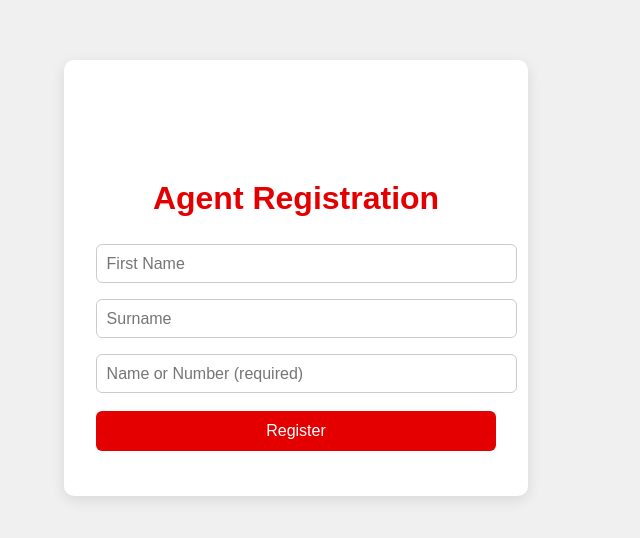
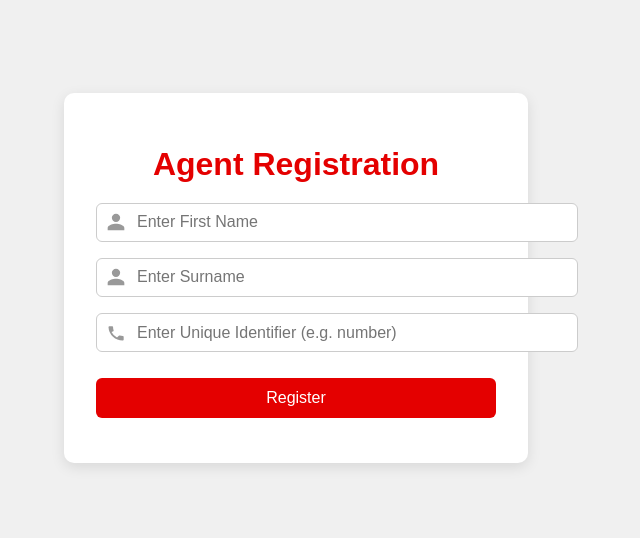
Before and after one commit to Simon-phiri/mm-num-box, a plain HTML site: page registration.html in a window 1280 px wide. Shown: the part 122-660 px from the top of the page, without its empty margins (344-984 px from the left). Drawn offline with Linux system fonts and the light colour scheme.

Commit message:
Update registration.html

```diff
--- a/registration.html
+++ b/registration.html
@@ -25,16 +25,25 @@
     }
     h1 {
       margin-bottom: 1.2rem;
-      margin-top: 5.5rem;
       color: #e40000;
     }
-    input {
+    .input-group {
+      position: relative;
+      margin-bottom: 1rem;
+    }
+    .input-group input {
       width: 100%;
-      padding: 0.6rem;
-      margin: 0.5rem 0;
+      padding: 0.6rem 2.5rem 0.6rem 2.5rem;
       border: 1px solid #ccc;
       border-radius: 6px;
       font-size: 1rem;
+    }
+    .input-group svg {
+      position: absolute;
+      left: 10px;
+      top: 50%;
+      transform: translateY(-50%);
+      color: #999;
     }
     button {
       width: 100%;
@@ -44,8 +53,6 @@
       border-radius: 6px;
       font-size: 1rem;
       cursor: pointer;
-    }
-    .register-btn {
       background: #e40000;
       color: #fff;
     }
@@ -68,10 +75,29 @@
 <body>
   <div class="register-container">
     <h1>Agent Registration</h1>
-    <input type="text" id="name" placeholder="First Name" required>
-    <input type="text" id="surname" placeholder="Surname" required>
-    <input type="text" id="identifier" placeholder="Name or Number (required)">
-    <button class="register-btn" id="registerBtn">Register</button>
+
+    <div class="input-group">
+      <svg width="20" height="20" viewBox="0 0 24 24">
+        <path fill="currentColor" d="M12 12a5 5 0 1 0-5-5 5 5 0 0 0 5 5Zm0 2c-3.33 0-10 1.67-10 5v3h20v-3c0-3.33-6.67-5-10-5Z"/>
+      </svg>
+      <input type="text" id="name" placeholder="Enter First Name" required>
+    </div>
+
+    <div class="input-group">
+      <svg width="20" height="20" viewBox="0 0 24 24">
+        <path fill="currentColor" d="M12 12a5 5 0 1 0-5-5 5 5 0 0 0 5 5Zm0 2c-3.33 0-10 1.67-10 5v3h20v-3c0-3.33-6.67-5-10-5Z"/>
+      </svg>
+      <input type="text" id="surname" placeholder="Enter Surname" required>
+    </div>
+
+    <div class="input-group">
+      <svg width="20" height="20" viewBox="0 0 24 24">
+        <path fill="currentColor" d="M6.62 10.79a15.05 15.05 0 0 0 6.59 6.59l2.2-2.2a1 1 0 0 1 1.11-.21 11.72 11.72 0 0 0 3.69.59 1 1 0 0 1 1 1v3.5a1 1 0 0 1-1 1A17 17 0 0 1 3 5a1 1 0 0 1 1-1h3.5a1 1 0 0 1 1 1 11.72 11.72 0 0 0 .59 3.69 1 1 0 0 1-.21 1.11Z"/>
+      </svg>
+      <input type="text" id="identifier" placeholder="Enter Unique Identifier (e.g. number)">
+    </div>
+
+    <button id="registerBtn">Register</button>
     <div class="message" id="msg"></div>
     <a href="home.html" id="homeLink" class="home-link" style="display:none;">Home</a>
   </div>
@@ -114,7 +140,9 @@
       if (!validateInput(name, surname)) return;
 
       let agents = getAgents();
-      let duplicate = agents.find(a => a.name === name && a.surname === surname && a.identifier === identifier);
+      let duplicate = agents.find(a =>
+        a.name === name && a.surname === surname && a.identifier === identifier
+      );
 
       if (duplicate) {
         msg.textContent = "Agent already registered.";
@@ -136,4 +164,4 @@
     });
   </script>
 </body>
-    </html>
+  </html>
```
